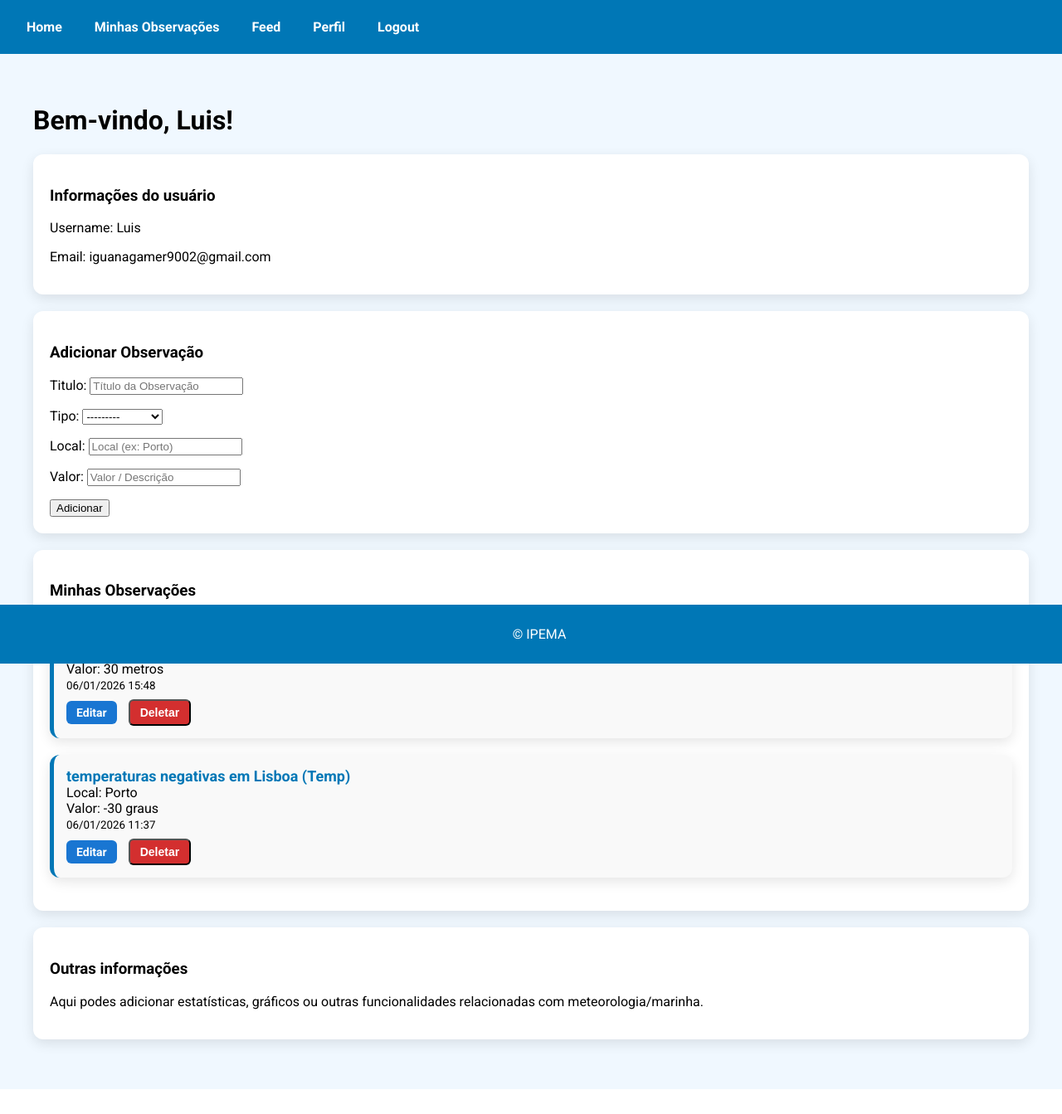
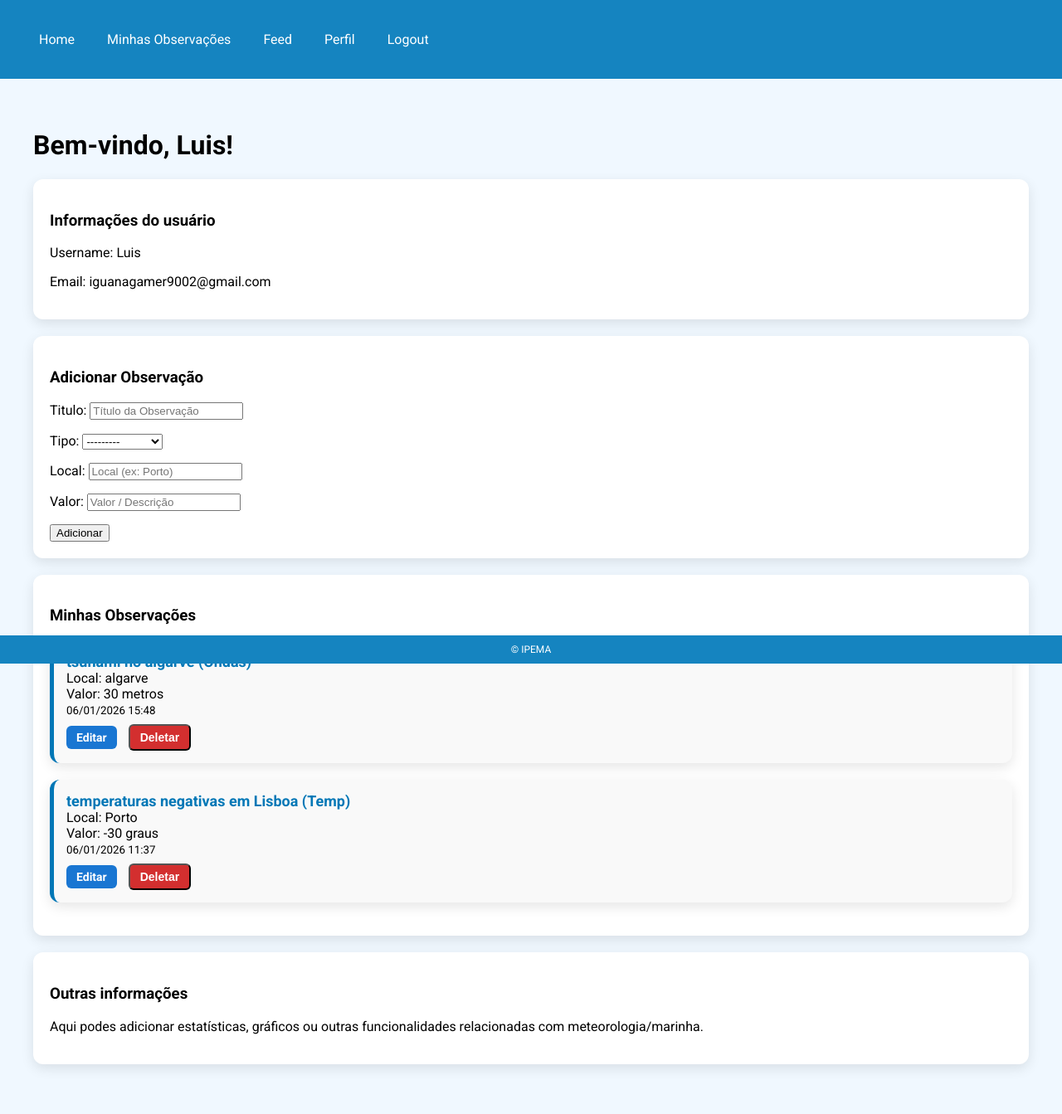
Before and after one commit to ipma-divsi/django_project_formation, a Django app: page /dashboard/ in a window 1280 px wide. Shown: the whole page at 83% size. Before the commit the page ends 1313 px from the top, so only its background shows below. Run offline with Django 5.2, Linux system fonts and the light colour scheme; a user stored in the database is signed in; data comes from the database, SQL or seed files in the repository; both versions use the stored data as it was after the commit.

Commit message:
[ADD] L.2 footer update

```diff
--- a/sistema/core/templates/core/base.html
+++ b/sistema/core/templates/core/base.html
@@ -6,6 +6,63 @@
     <title>{% block title %}Sistema{% endblock %}</title>
     <link rel="stylesheet" href="{% static 'core/style.css' %}">
     <link href="https://fonts.googleapis.com/css2?family=Roboto:wght@400;700&display=swap" rel="stylesheet">
+    <style>
+        /* Reset básico para html e body */
+        html, body {
+            margin: 0;
+            padding: 0;
+            min-height: 100%;
+            font-family: 'Roboto', sans-serif;
+        }
+
+        /* Body flexível para empurrar footer para baixo */
+        body {
+            display: flex;
+            flex-direction: column;
+            min-height: 100vh;
+        }
+
+        /* Main ocupa o espaço restante */
+        main.content {
+            flex: 1;
+            padding: 20px;
+        }
+
+        /* Header / Menu superior com azul do IPMA */
+        header {
+            background-color: #1584C0; /* azul IPMA */
+            color: white;
+        }
+
+        nav.topnav {
+            display: flex;
+            gap: 15px;
+            padding: 15px;
+        }
+
+        nav.topnav a {
+            color: white; /* links brancos no header azul */
+            text-decoration: none;
+            font-weight: 500;
+        }
+
+        nav.topnav a:hover {
+            text-decoration: underline;
+        }
+
+        /* Footer compacto com azul IPMA */
+        footer {
+            text-align: center;
+            padding: 10px 0;      /* menos espaço vertical */
+            background-color: #1584C0;
+            color: white;
+            font-size: 12px;     /* fonte menor */
+        }
+
+        footer p {
+            margin: 0;           /* remove margem padrão do parágrafo */
+        }
+    </style>
 </head>
 <body>
     <!-- Header com menu superior -->
@@ -15,7 +72,7 @@
             {% if user.is_authenticated %}
                 <a href="{% url 'dashboard' %}">Minhas Observações</a>
                 <a href="{% url 'feed' %}">Feed</a>
-                <a href="/perfil/">Perfil</a>  <!-- Link para perfil -->
+                <a href="/perfil/">Perfil</a>
                 <a href="{% url 'logout' %}">Logout</a>
             {% else %}
                 <a href="{% url 'login' %}">Login</a>
@@ -29,7 +86,7 @@
         {% block content %}{% endblock %}
     </main>
 
-    <!-- Footer -->
+    <!-- Footer compacto -->
     <footer>
         <p>&copy; IPEMA</p>
     </footer>
```
Also changed, not shown: sistema/db.sqlite3.
